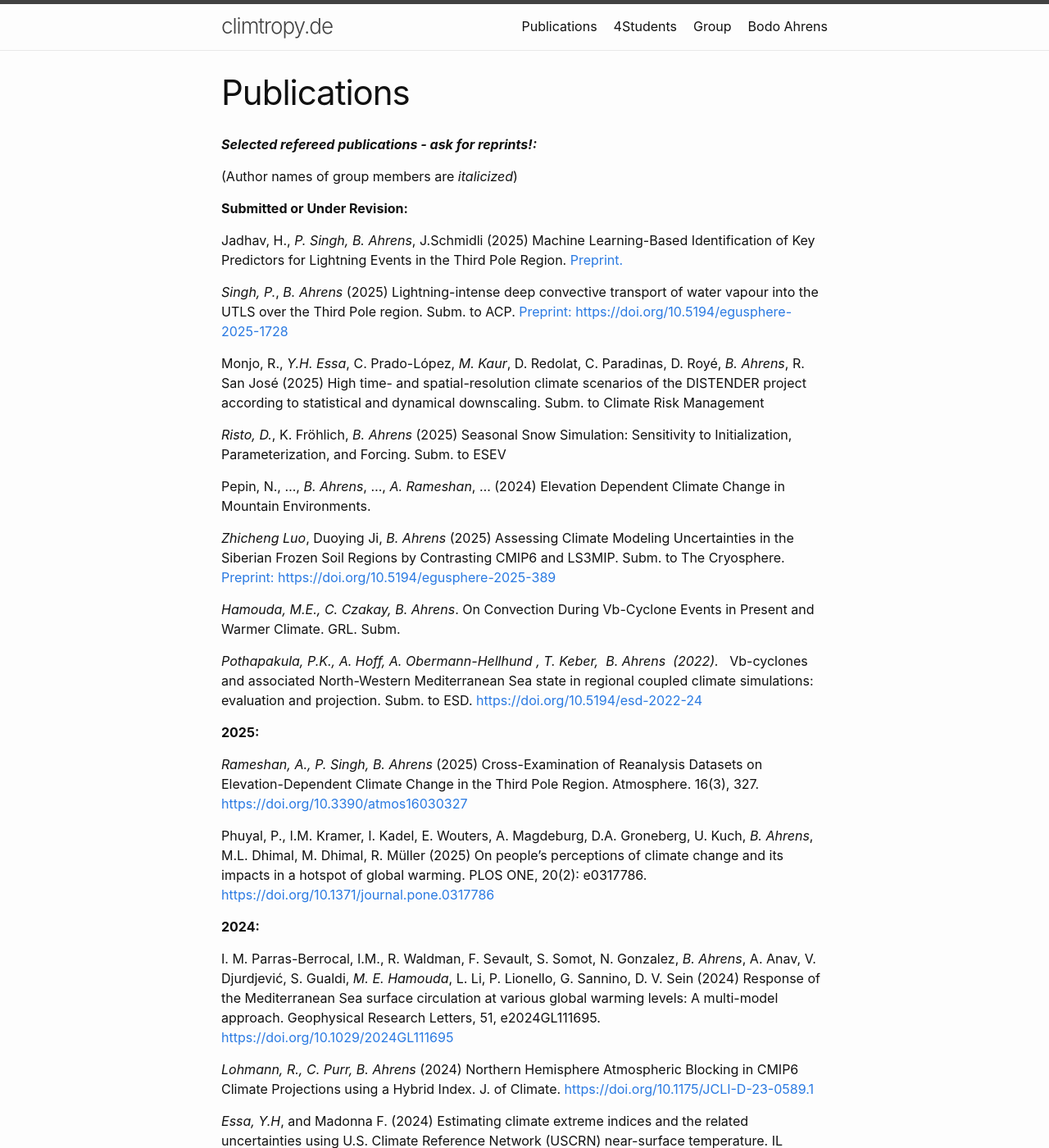
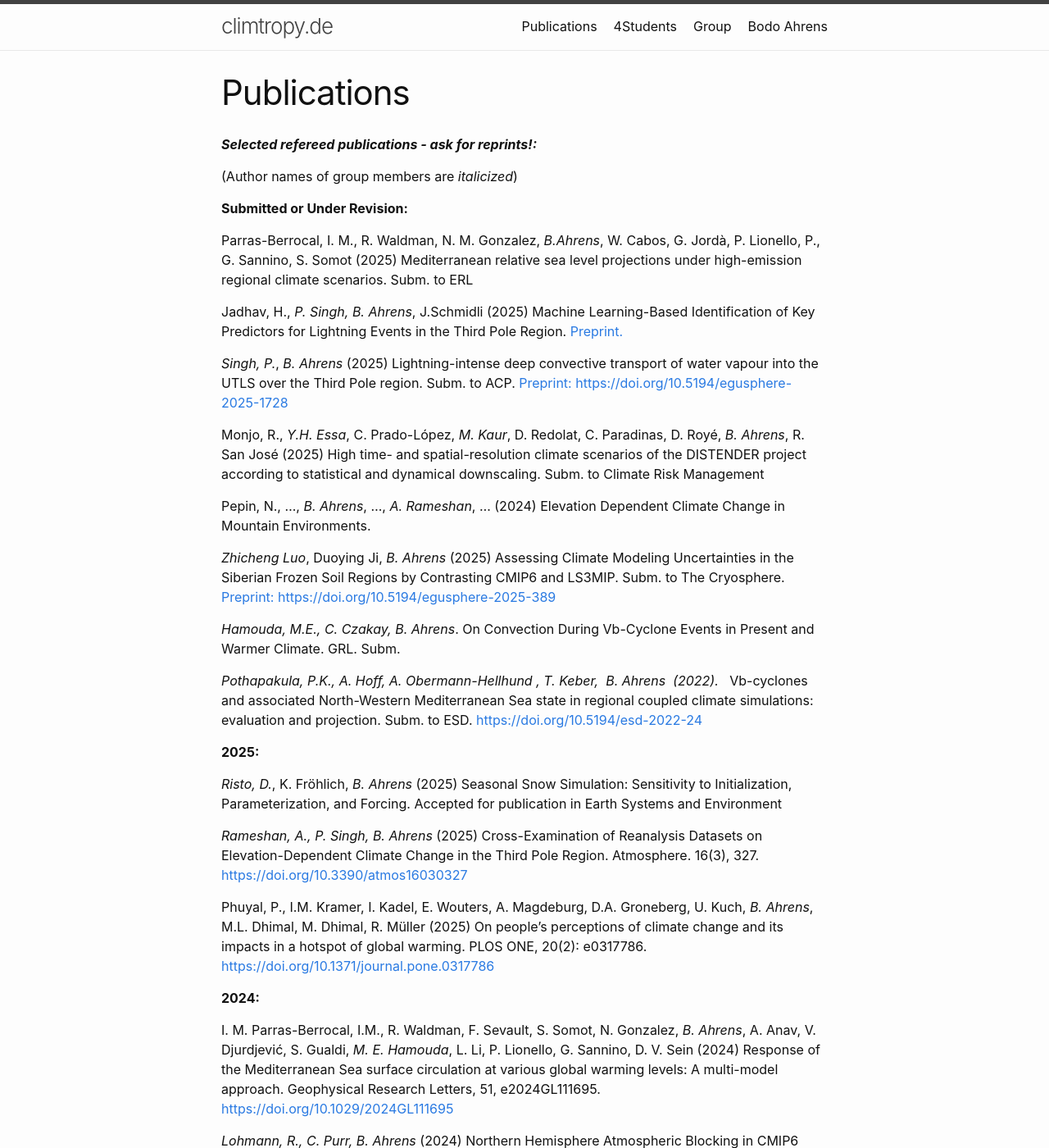
Before and after one commit to cliphy/cliphy.github.io, a Jekyll site: the page built from pubs.markdown, in a window 1280 px wide and 1400 px high. Shown: the whole window at 82% size. Built offline with Jekyll 4.4.1, drawn with Linux system fonts in a browser that asks for light colours.

Commit message:
Update pubs.markdown

```diff
--- a/pubs.markdown
+++ b/pubs.markdown
@@ -12,6 +12,9 @@ group members are *italicized*)
 **Submitted or
 Under Revision:**
 
+Parras-Berrocal, I. M., R. Waldman, N. M. Gonzalez, *B.Ahrens*, W. Cabos, G. Jordà, P. Lionello, P., G. Sannino, S. Somot (2025) Mediterranean relative sea level projections under high-emission regional
+climate scenarios. Subm. to ERL
+
 Jadhav, H., *P. Singh, B. Ahrens*, J.Schmidli (2025) Machine Learning-Based Identification of Key Predictors for Lightning Events in the Third Pole Region. [Preprint.](https://www.preprints.org/manuscript/202505.1326/v1){:target="_blank" rel="noopener"}
 
 *Singh, P.*, *B. Ahrens* (2025) Lightning-intense deep convective transport of water vapour into the UTLS over the Third Pole region.
@@ -20,9 +23,6 @@ Subm. to ACP. [Preprint: https://doi.org/10.5194/egusphere-2025-1728](https://do
 
 Monjo, R., *Y.H. Essa*, C. Prado-López, *M. Kaur*, D. Redolat, C. Paradinas, D. Royé, *B. Ahrens*, R. San José (2025) High time- and spatial-resolution climate scenarios of the DISTENDER project according to statistical and dynamical downscaling.
 Subm. to Climate Risk Management
-
-*Risto, D.*, K. Fröhlich, *B. Ahrens* (2025) Seasonal Snow Simulation: Sensitivity to Initialization, Parameterization, and Forcing.
-Subm. to ESEV
 
 Pepin, N., ..., *B. Ahrens*, ..., *A. Rameshan*, ... (2024) Elevation Dependent Climate Change in Mountain Environments.
 
@@ -40,6 +40,10 @@ ESD. <a href="https://esd.copernicus.org/preprints/esd-2022-24/"
 target="_blank">https://doi.org/10.5194/esd-2022-24</a>
 
 **2025:**
+
+*Risto, D.*, K. Fröhlich, *B. Ahrens* (2025) Seasonal Snow Simulation: Sensitivity to Initialization, Parameterization, and Forcing. Accepted for publication in
+Earth Systems and Environment
+<!-- CSC GUF -->
 
 *Rameshan, A., P. Singh, B. Ahrens* (2025) Cross-Examination of Reanalysis Datasets on Elevation-Dependent
 Climate Change in the Third Pole Region. Atmosphere. 16(3), 327.
```
